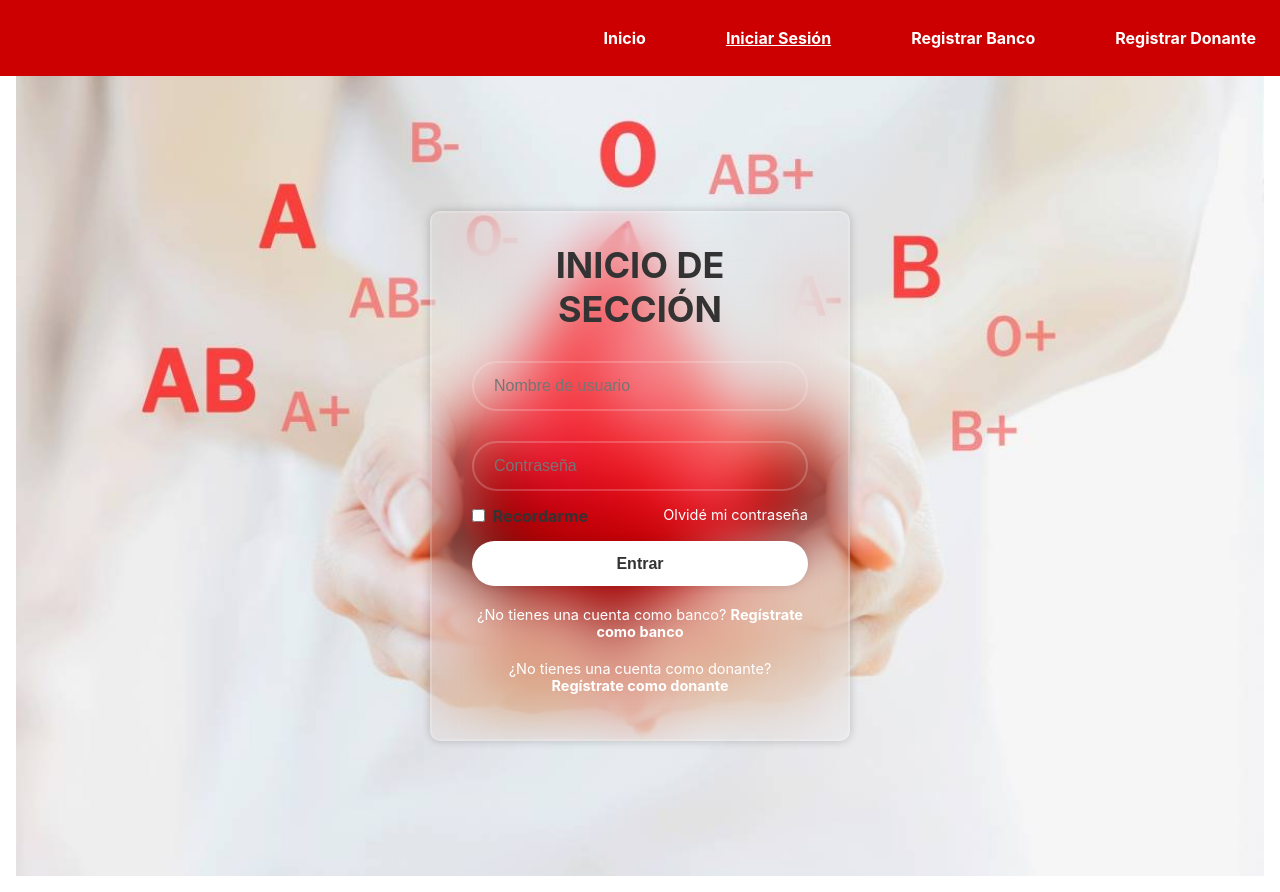
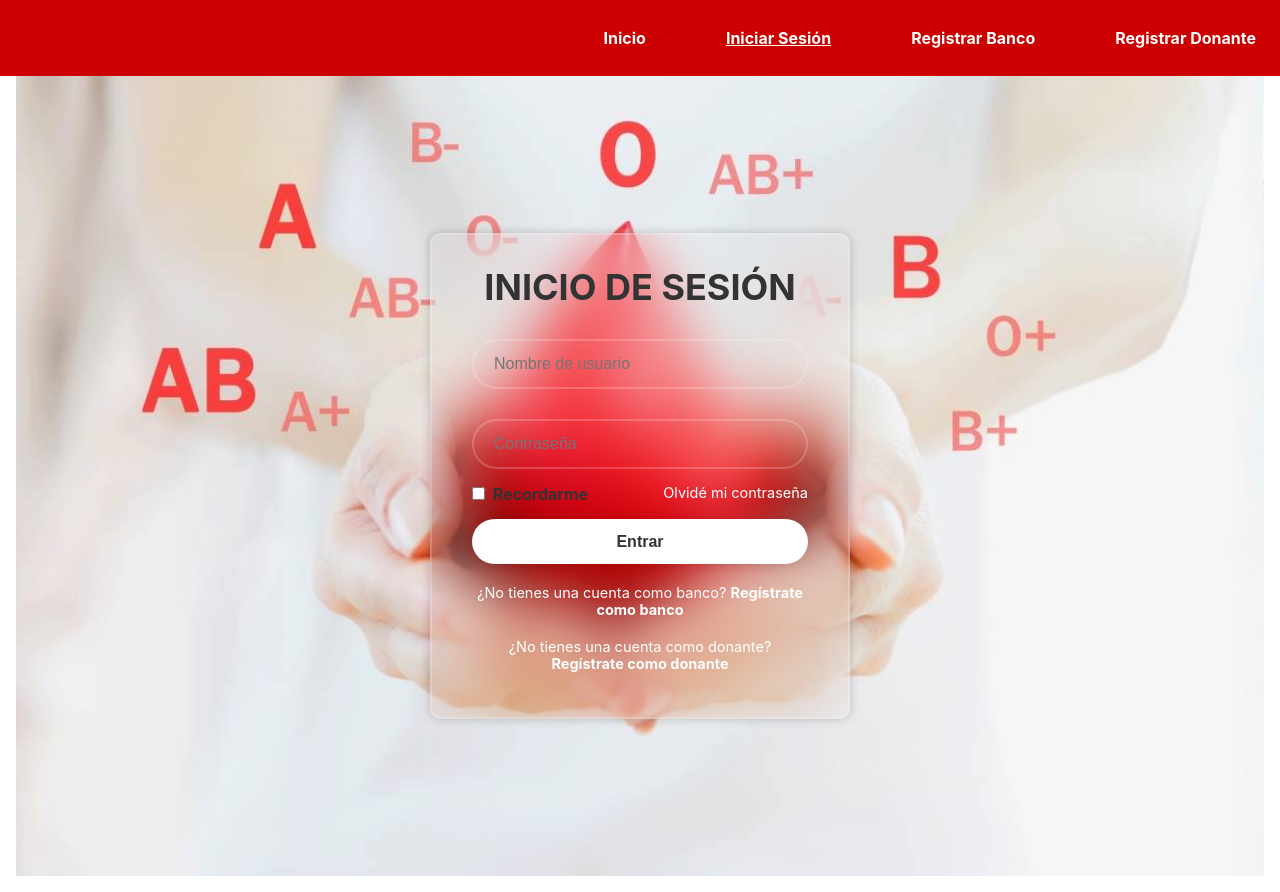
Before and after one commit to ElCabris/blood-bank, a React (Create React App) app in the folder frontend/: page /login in a window 1280 px wide. Built offline with nearby package versions, Linux system fonts and the light colour scheme.

Commit message:
REFACTOR: Fix some ortographic error

```diff
--- a/frontend/src/pages/Login.js
+++ b/frontend/src/pages/Login.js
@@ -32,7 +32,7 @@ const Login = () => {
       <div className="wrapper">
         {/* Formulario de inicio de sesión */}
         <form onSubmit={handleSubmit}>
-          <h1>INICIO DE SECCIÓN</h1>
+          <h1>INICIO DE SESIÓN</h1>
 
           {/* Entrada para el nombre de usuario */}
           <div className="input-box">
```
